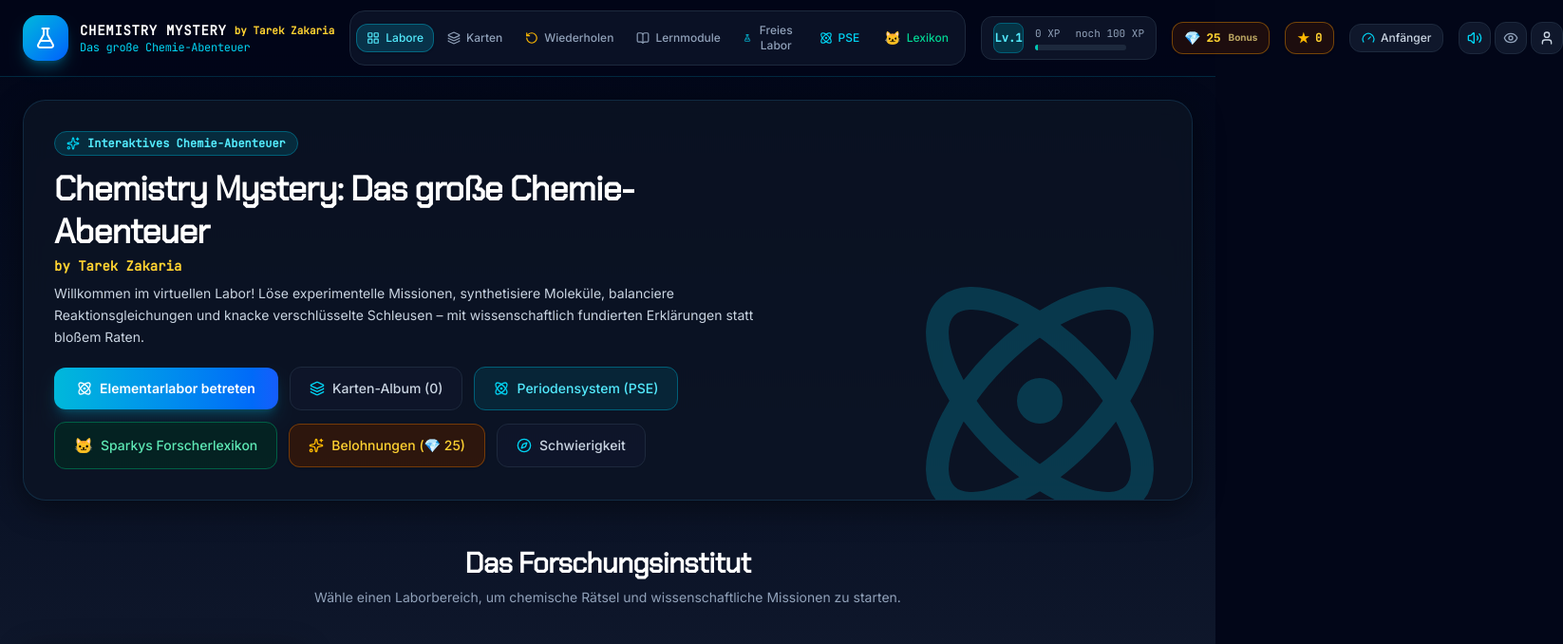
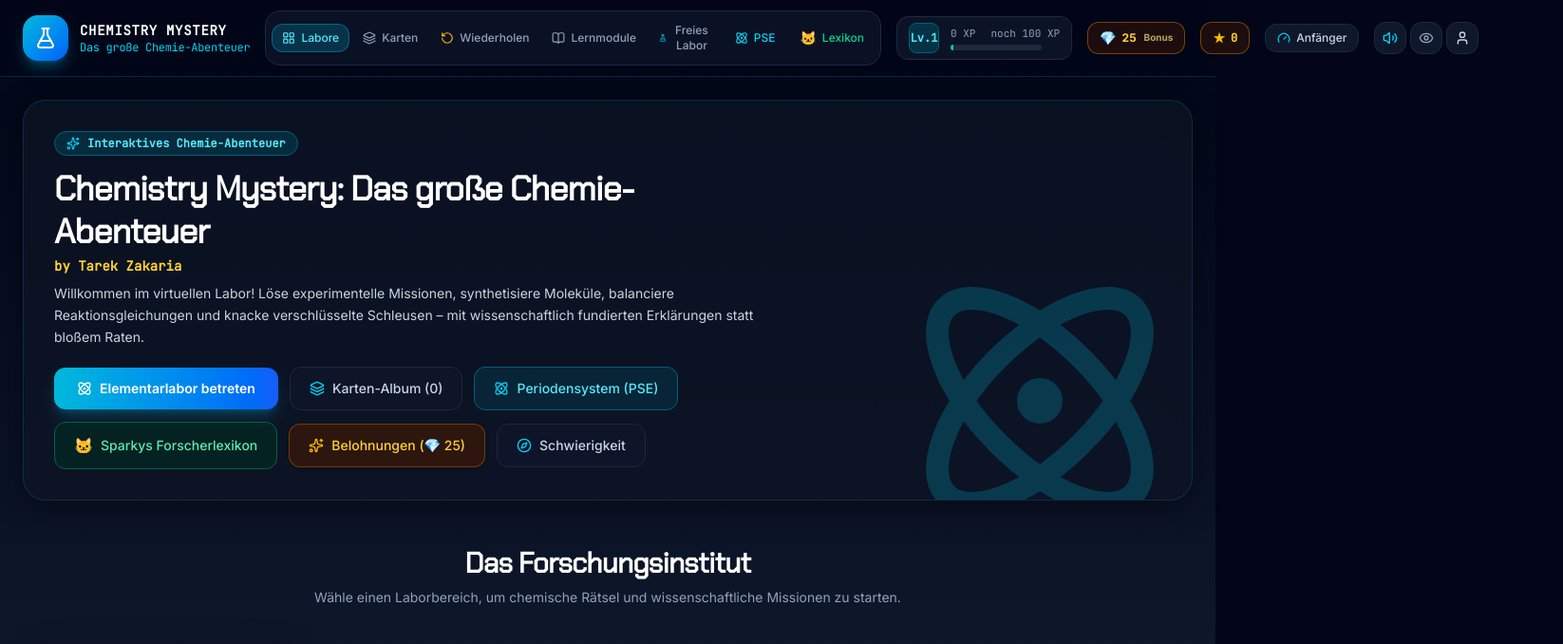
Before and after one commit to revucio24-web/chemistry-mystery, a React (Vite) app: page / in a window 1280 px wide. Shown: the top 678 px of the page at 95% size, 1646 px wide, since content can reach past the window. Built offline with nearby package versions, Linux system fonts and the light colour scheme.

Commit message:
fix: Autor-Angabe im Header erst ab 2xl anzeigen

```diff
--- a/src/components/common/Header.tsx
+++ b/src/components/common/Header.tsx
@@ -64,7 +64,7 @@ export const Header: React.FC<HeaderProps> = ({
               <span className="font-mono font-bold tracking-wider text-xs sm:text-sm text-white whitespace-nowrap">
                 CHEMISTRY MYSTERY
               </span>
-              <span className="hidden lg:inline text-[11px] text-amber-300 font-mono font-bold whitespace-nowrap">
+              <span className="hidden 2xl:inline text-[11px] text-amber-300 font-mono font-bold whitespace-nowrap">
                 by Tarek Zakaria
               </span>
               <span className="hidden 2xl:inline-block text-[10px] uppercase font-mono px-2 py-0.5 rounded-full bg-cyan-950 text-cyan-300 border border-cyan-800">
```
Also changed, not shown: Chemistry-Mystery.html (+2 -2 lines), Elementar-Chemie-Abenteuer.html (+2 -2 lines), store-assets/screenshots/01-start.png.
